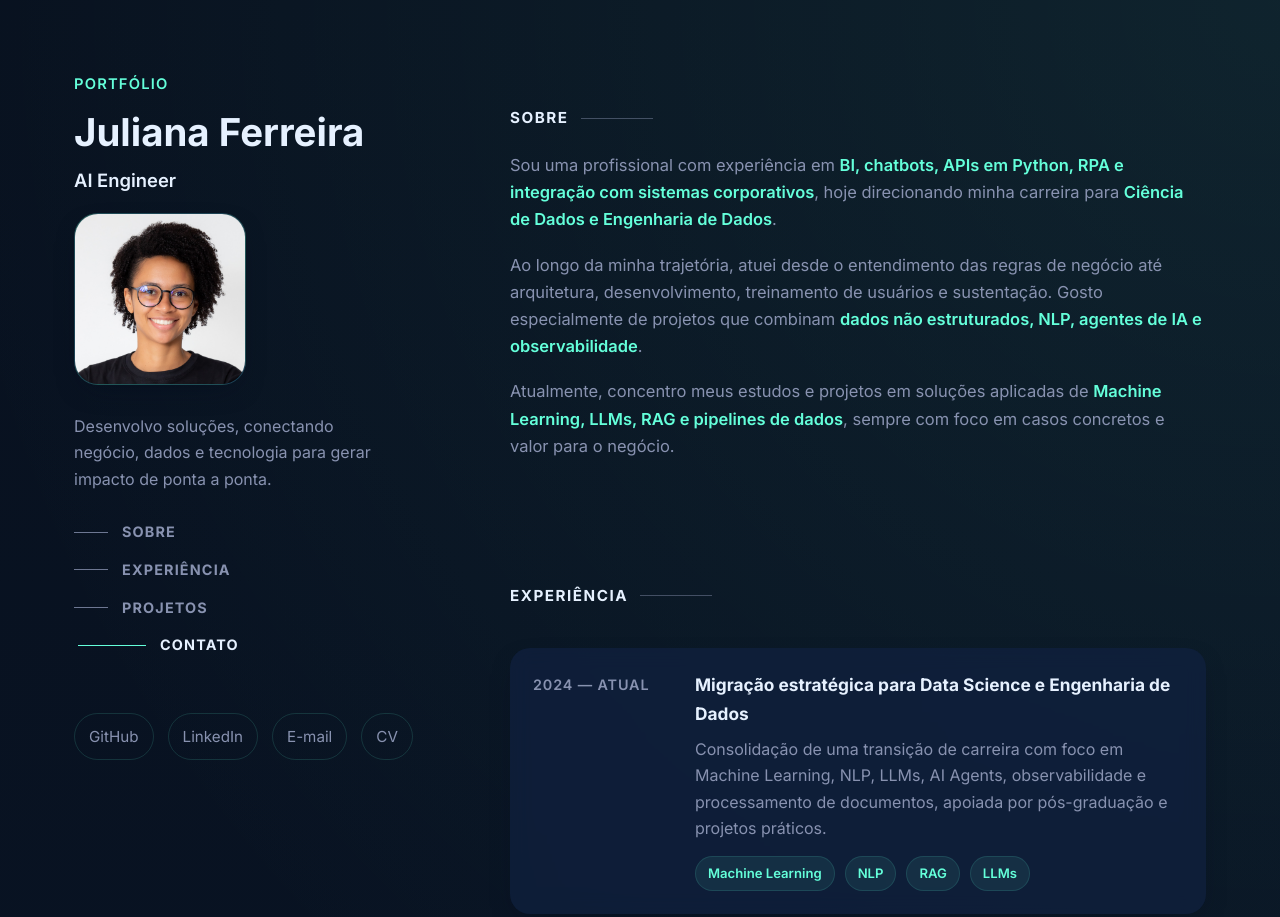
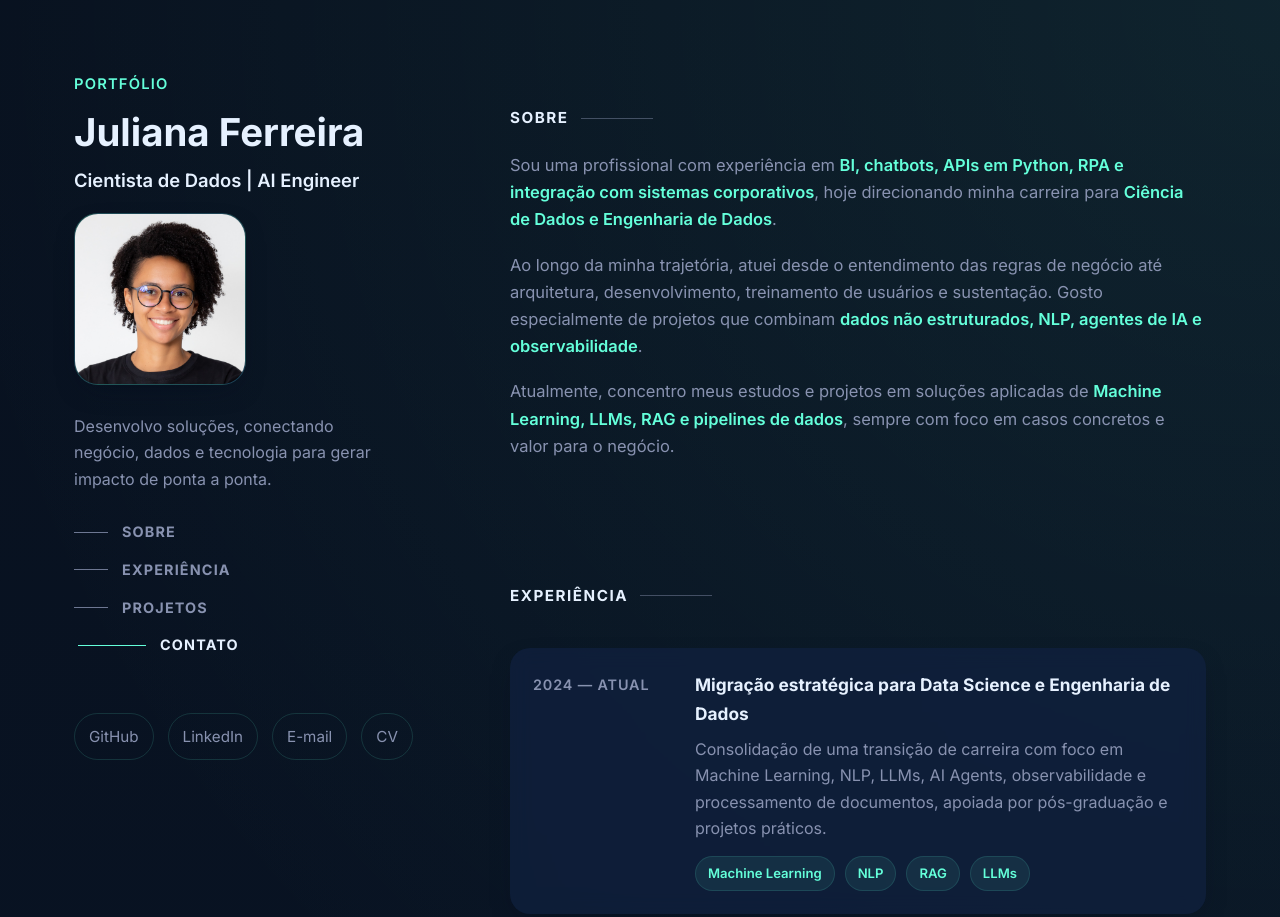
Before and after one commit to julianasf-91/julianasf-91.github.io, a plain HTML site: page index.html in a window 1280 px wide. Shown: the top 917 px of the page. Drawn offline with Linux system fonts and the light colour scheme.

Commit message:
Update headline to include Data Scientist role

```diff
--- a/index.html
+++ b/index.html
@@ -428,7 +428,7 @@
         <div>
           <p class="eyebrow">Portfólio</p>
           <h1>Juliana Ferreira</h1>
-          <p class="headline">AI Engineer</p>
+          <p class="headline">Cientista de Dados | AI Engineer</p>
 
           <div class="hero-photo">
             <img src="./assets/juliana.jpg" alt="Foto de Juliana Ferreira" />
```
